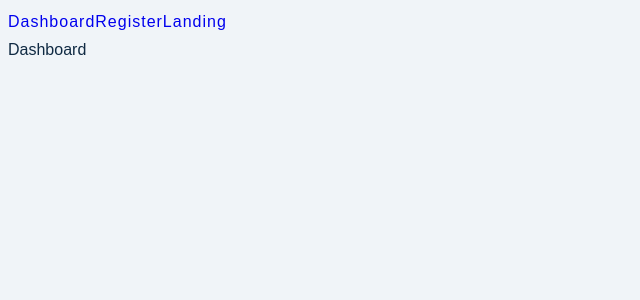
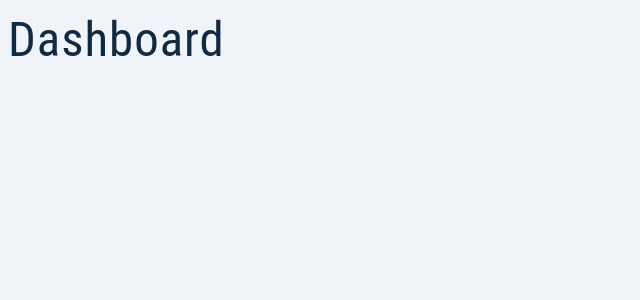
Before and after one commit to hochungyan/Job4U, a React (Create React App) app in the folder client/: page / in a window 1280 px wide. Shown: the top 300 px of the page, without its empty margins (0-640 px from the left). Built offline with nearby package versions, Linux system fonts and the light colour scheme; the HTML template or start-up script is replaced by a standard one.

Commit message:
Page structure

```diff
--- a/client/src/App.js
+++ b/client/src/App.js
@@ -1,18 +1,15 @@
-import Landing from "./pages/Landing";
-import {BrowserRouter, Routes, Route, Link} from 'react-router-dom'
+
+import { Dashboard,Register, Landing, Error } from "./pages";
+import {BrowserRouter, Routes, Route} from 'react-router-dom'
 function App() {
   return (
     <BrowserRouter>
-    <nav>
-      <Link to ="/">Dashboard</Link>
-      <Link to ="/register">Register</Link>
-      <Link to ="/landing">Landing</Link>
-    </nav>
+
     <Routes>
-  <Route path ="/" element = {<div>Dashboard</div>} />
-  <Route path ="/register" element = {<div>Register</div>} />
+  <Route path ="/" element = {<Dashboard/>} />
+  <Route path ="/register" element = {<Register/>} />
   <Route path ="/landing" element = {<Landing/>} />
-  <Route path ="*" element = {<h1>Error</h1>} />
+  <Route path ="*" element = {<Error/>} />
  </Routes>
  </BrowserRouter>
   )
--- /dev/null
+++ b/client/src/pages/Dashboard.js
@@ -0,0 +1,14 @@
+const Dashboard = () =>
+{
+    return (
+<h1>
+Dashboard
+
+
+
+</h1>
+
+
+    )
+}
+export default Dashboard;
--- /dev/null
+++ b/client/src/pages/Error.js
@@ -0,0 +1,9 @@
+const Error = () =>
+{
+    return (
+<h1>Error</h1>
+
+
+    )
+}
+export default Error;
--- /dev/null
+++ b/client/src/pages/Register.js
@@ -0,0 +1,9 @@
+const Register = () =>
+{
+    return (
+<h1>Register</h1>
+
+
+    )
+}
+export default Register;
--- /dev/null
+++ b/client/src/pages/index.js
@@ -0,0 +1,5 @@
+import Dashboard from "./Dashboard";
+import Landing from "./Landing";
+import Error from "./Error";
+import Register from "./Register";
+export {Dashboard, Landing, Error, Register};
```
